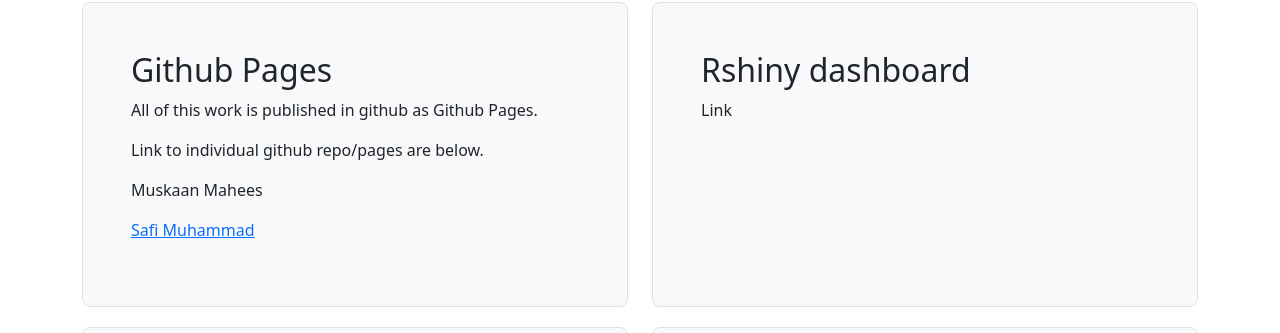
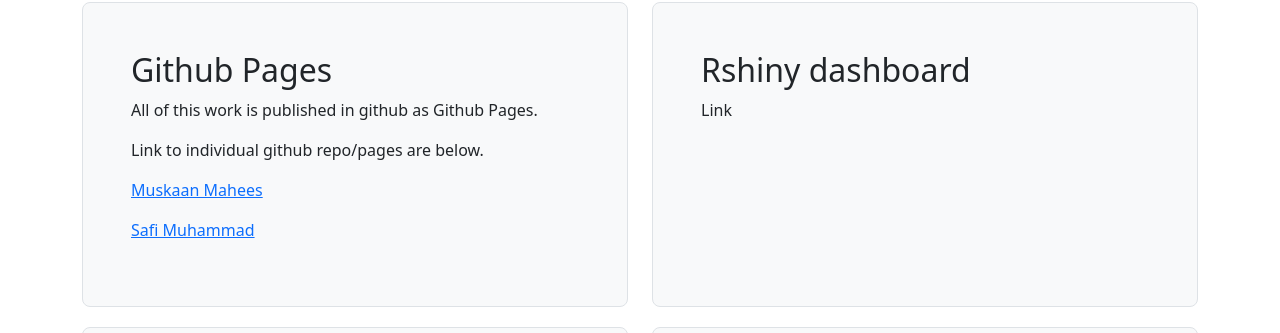
Before and after one commit to safi26/dds-abalone-project, a plain HTML site: page index.html in a window 1280 px wide. Shown: the part 1088-1421 px from the top of the page. Drawn offline with nearby package versions, Linux system fonts and the light colour scheme.

Commit message:
Add Muskaan github link

```diff
--- a/index.html
+++ b/index.html
@@ -68,7 +68,7 @@
                 <h2>Github Pages</h2>
                 <p>All of this work is published in github as Github Pages.</p>
                 <p>Link to individual github repo/pages are below.</p>
-                <p>Muskaan Mahees</p>
+                <p><a href="https://muskaanmahes.github.io/dds-abalone-project/">Muskaan Mahees</a></p>
                 <p><a href="https://github.com/safi26/dds-abalone-project/">Safi Muhammad</a></p>
             </div>
         </div>
```
